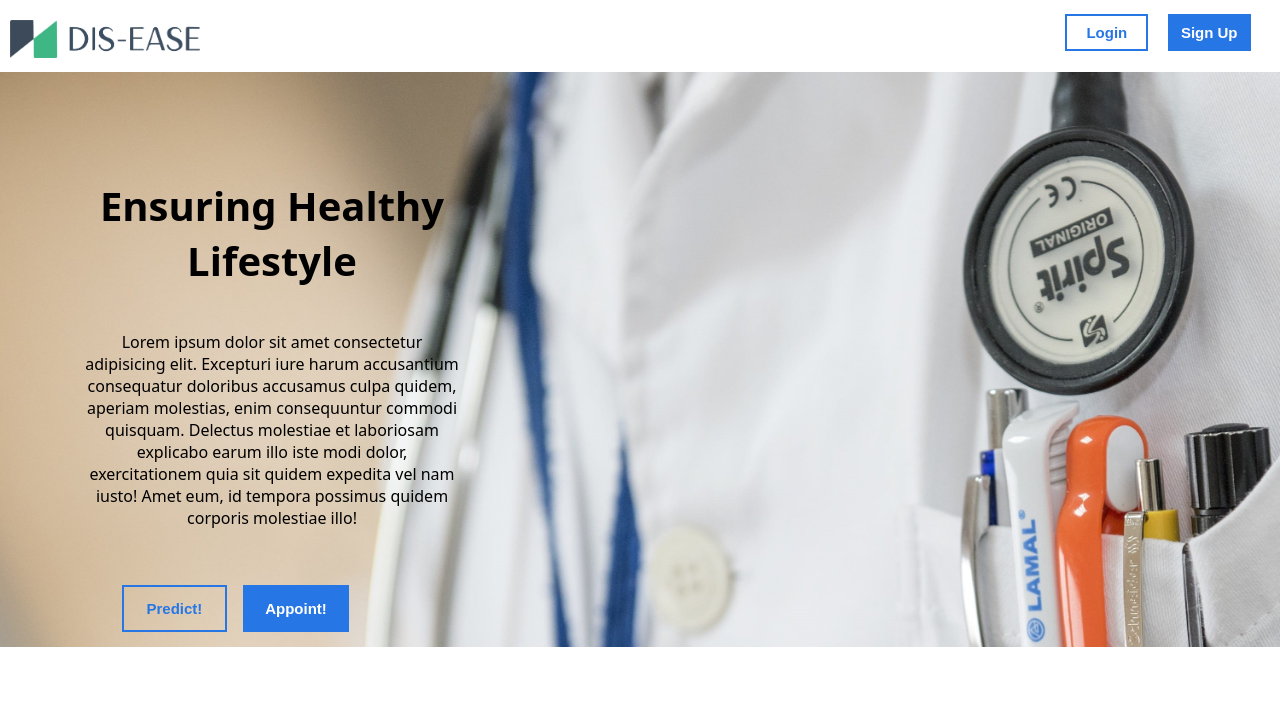
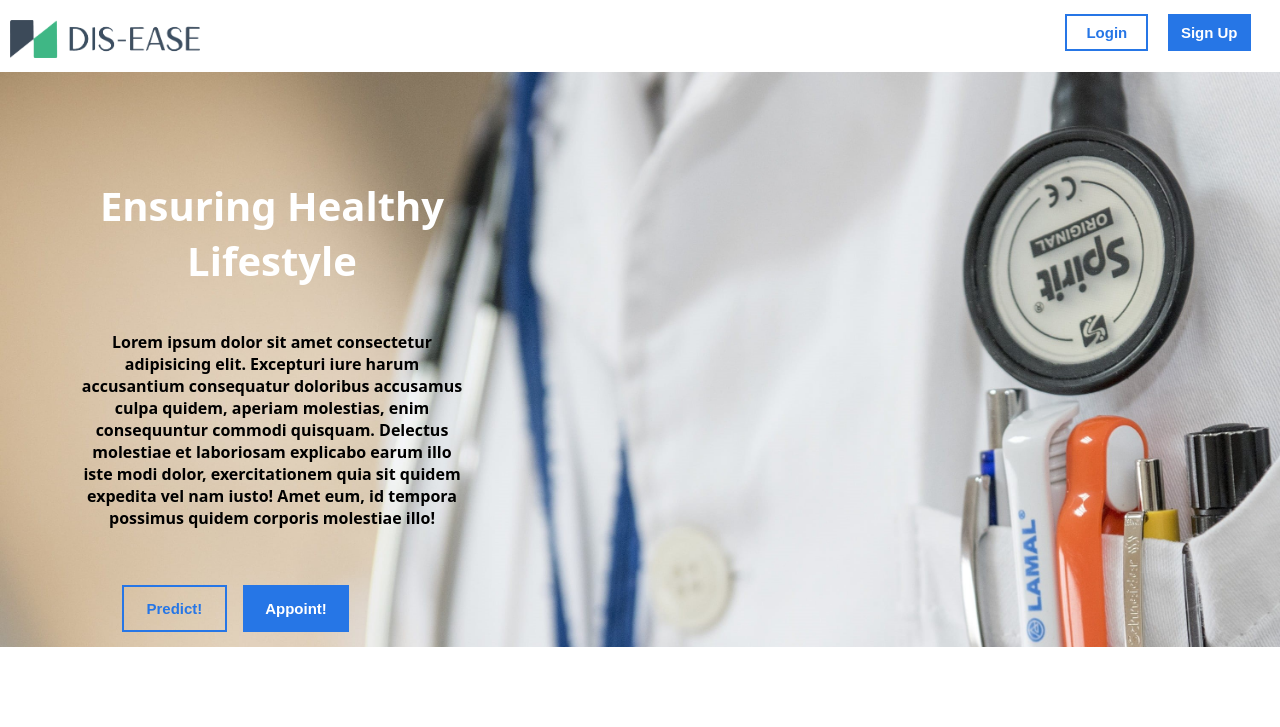
Before and after one commit to UtsavlalShrestha/disease-prediction-and-doctor-booking, a Django app: page / in a window 1280 px wide. Shown: the top 727 px of the page. Run offline with Django 5.2, Linux system fonts and the light colour scheme.

Commit message:
minor color change

```diff
--- a/static/css/home.css
+++ b/static/css/home.css
@@ -16,6 +16,11 @@
     max-width: 30%;
     font-family: system-ui, -apple-system, BlinkMacSystemFont, 'Segoe UI', Roboto, Oxygen, Ubuntu, Cantarell, 'Open Sans', 'Helvetica Neue', sans-serif;
     text-align: center;
+    color: white;
+}
+.homep p{
+    font-weight: bold;
+    color: black;
 }
 
 .homep h1 {
```
